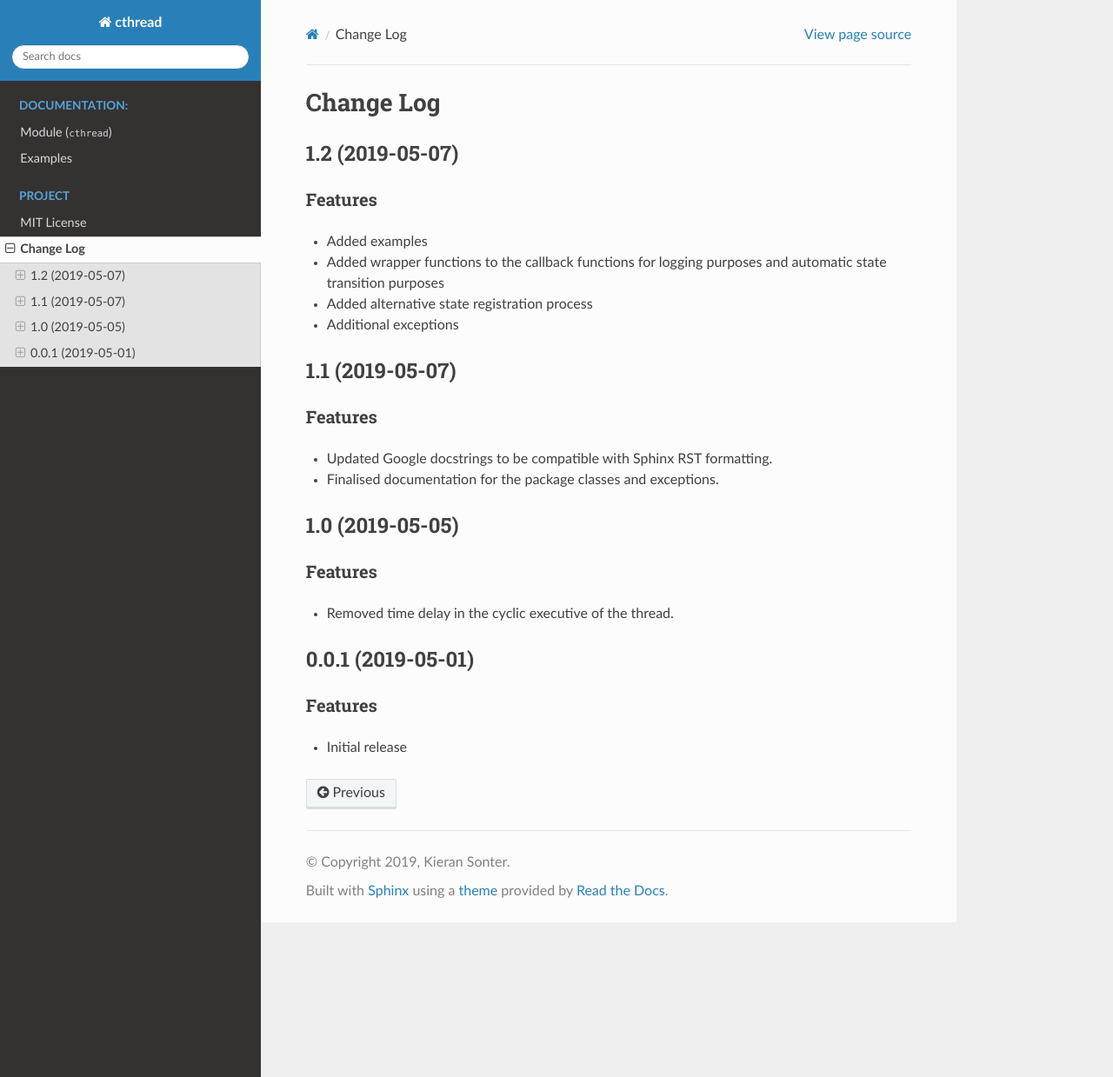
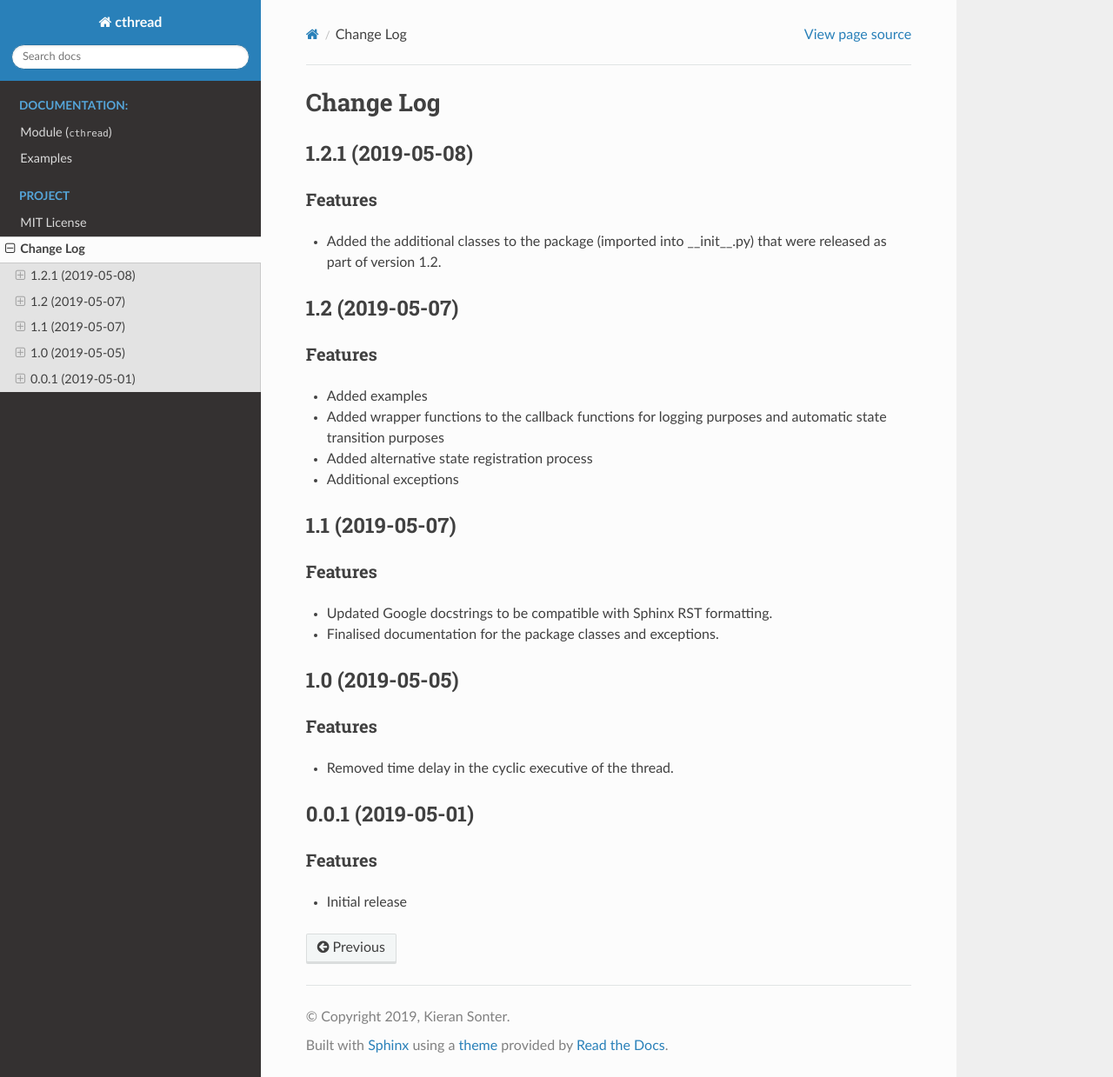
Before and after one commit to ksonter95/ControllableThread, a Sphinx documentation site: the page built from docs/source/changelog.rst, in a window 1280 px wide and 1239 px high. Shown: the whole window at 87% size. Built offline with Sphinx 7.4.7 and the Read the Docs theme 2.0.0, drawn with Linux system fonts in a browser that asks for light colours.

Commit message:
Ready for release 1.2.1 updated docs.

```diff
--- a/CHANGELOG.rst
+++ b/CHANGELOG.rst
@@ -1,5 +1,13 @@
 Change Log
 ==========
+
+1.2.1 (2019-05-08)
+------------------
+
+Features
+^^^^^^^^
+- Added the additional classes to the package (imported into __init__.py) that
+  were released as part of version 1.2.
 
 1.2 (2019-05-07)
 ----------------
--- a/cthread/__init__.py
+++ b/cthread/__init__.py
@@ -1,5 +1,5 @@
 # Exceptions #
-from cthread.cthread import CThreadException
+from .cthread import CThreadException
 from cthread.cthread import CallbackNotImplemented
 from cthread.cthread import InvalidArgument
 from cthread.cthread import InvalidState
--- a/docs/source/conf.py
+++ b/docs/source/conf.py
@@ -22,7 +22,7 @@ copyright = '2019, Kieran Sonter'
 author = 'Kieran Sonter'
 
 # The full version, including alpha/beta/rc tags
-release = '1.1'
+release = '1.2.1'
 
 
 # -- General configuration ---------------------------------------------------
--- a/docs/source/index.rst
+++ b/docs/source/index.rst
@@ -11,6 +11,11 @@ Installation
 For Python 2/3::
 
     >>> pip install cthread
+
+Usage
+-----
+See the Quickstart and Alternative States examples listed in :doc:`Examples
+<examples>`.
 
 .. toctree::
    :maxdepth: 2
--- a/setup.py
+++ b/setup.py
@@ -5,7 +5,7 @@ with open("README.md", "r") as f:
 
 setuptools.setup(
     name="cthread",
-    version="1.2.0",
+    version="1.2.1",
     author="Kieran Sonter",
     author_email="ksonter95@gmail.com",
     description="Python implementation of a thread that can be started, " \
```
Also changed, not shown: docs/source/examples.rst (+35 -1 lines).
